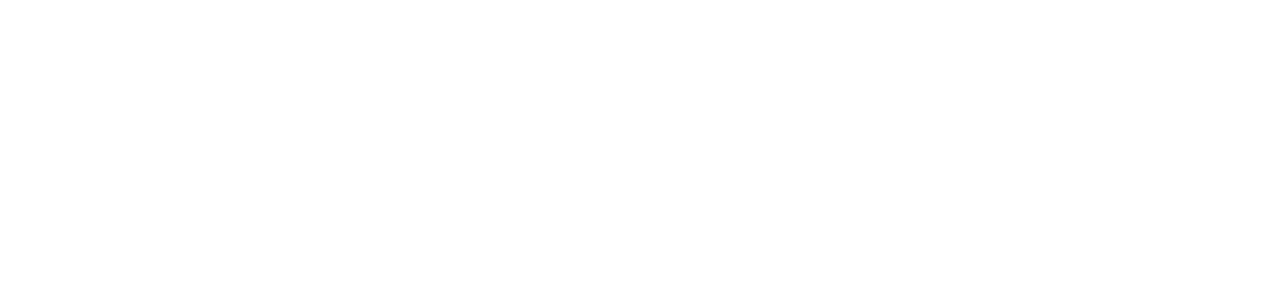
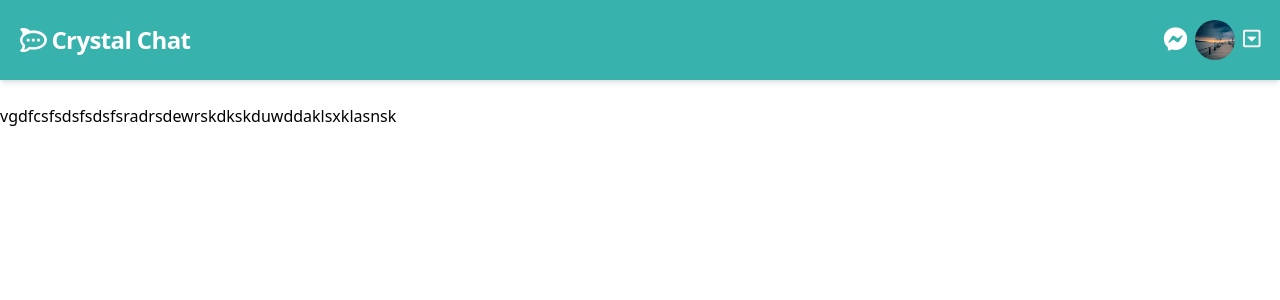
Before and after one commit to Hoummani/crystal-chat, a React (Create React App) app in the folder chat-ui/: page /home in a window 1280 px wide. Shown: the top 300 px of the page. Built offline with nearby package versions, Linux system fonts and the light colour scheme.

Commit message:
constructing dashboard navigation

```diff
--- a/chat-ui/src/App.js
+++ b/chat-ui/src/App.js
@@ -3,6 +3,7 @@
 import { Welcome } from './components/Welcome';
 import { LoginPage } from './components/LoginPage';
 import { RegisterPage } from './components/RegisterPage';
+import { Home } from './components/home/Home';
 
 function App() {
   return (
@@ -12,6 +13,7 @@
           <Route exact path="/" component={Welcome} />
           <Route exact path="/login" component={LoginPage} />
           <Route exact path="/register" component={RegisterPage} />
+          <Route exact path="/home" component={Home} />
         </Switch>
       </Router>
     </div>
--- /dev/null
+++ b/chat-ui/src/components/home/DashNavBar.js
@@ -0,0 +1,43 @@
+/* eslint-disable jsx-a11y/anchor-is-valid */
+import React from 'react';
+import { Link } from 'react-router-dom';
+
+export function DashNavBar() {
+  return (
+    <nav
+      className="flex items-center justify-between
+        flex-wrap bg-teal-500 shadow-md p-5 w-full m-0"
+    >
+      <div className="flex items-center flex-shrink-0 text-white mr-6">
+        <i
+          className="fab fa-rocketchat font-semibold text-2xl tracking-tight"
+          style={{marginRight: '5px'}}
+        />
+        <span className="font-semibold text-2xl tracking-tight">
+          <Link to="/">Crystal Chat</Link>
+        </span>
+      </div>
+      <div className="flex justify-end items-center">
+        <a href="#" className="text-white mr-2">
+          <span>
+            <i
+              className="fab fa-facebook-messenger font-semibold text-2xl tracking-tight"
+            />
+          </span>
+        </a>
+        <div
+          className="text-sm w-10 h-10 leading-none
+            rounded-full bg-local bg-cover hidden md:inline-block"
+          style={{ backgroundImage: " url('/img/bg-1.jpg')" }}
+        />
+        <a href="#" className="text-white ml-2">
+          <span>
+            <i
+              className="far fa-caret-square-down font-semibold text-xl tracking-tight"
+            />
+          </span>
+        </a>
+      </div>
+    </nav>
+  )
+}
--- /dev/null
+++ b/chat-ui/src/components/home/Home.js
@@ -0,0 +1,12 @@
+import React from 'react';
+import { DashNavBar } from './DashNavBar';
+
+export function Home() {
+  return (
+    <div className="home">
+      <DashNavBar />
+      <br />
+      <p>vgdfcsfsdsfsdsfsradrsdewrskdkskduwddaklsxklasnsk</p>
+    </div>
+  );
+}
```
Also changed, not shown: chat-ui/src/components/core/Button.js (added, +19 -0 lines), chat-ui/public/img/bg-1.jpg (added), chat-ui/src/components/core/Navbar.js (indentation only).
